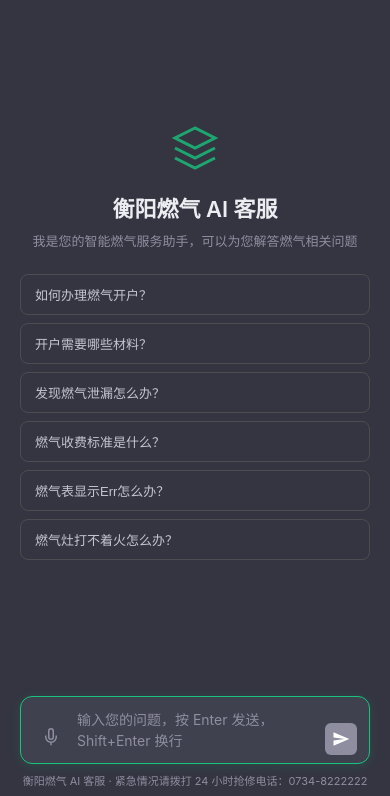
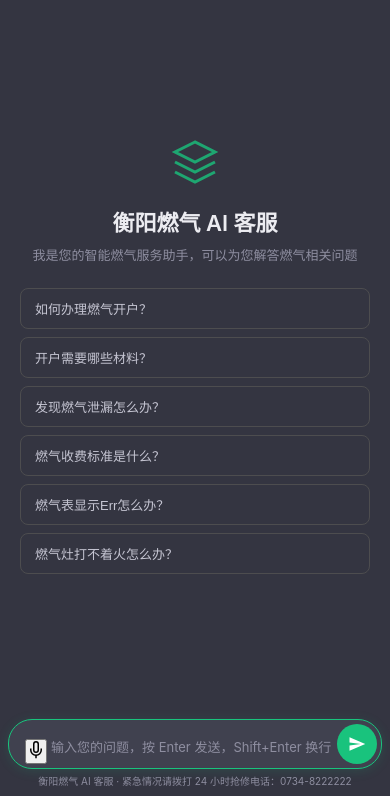
Before and after one commit to 1wen-code/hengyang-gas-ai-cs, a Flask app: page / in a window 390 px wide. Shown: the part 48-844 px from the top of the page. Run offline with Flask 3, Linux system fonts and the light colour scheme.

Commit message:
修复移动端发送按钮点击问题：增大按钮尺寸(44px)、安全区域适配、z-index修复、iOS兼容

```diff
--- a/static/css/style.css
+++ b/static/css/style.css
@@ -416,9 +416,12 @@ body {
 
 /* --- 输入区域 --- */
 .chat-input-area {
-    padding: 16px 40px 12px;
+    padding: 12px 16px;
+    padding-bottom: max(12px, env(safe-area-inset-bottom, 12px));
     background: var(--bg-primary);
     flex-shrink: 0;
+    position: relative;
+    z-index: 10;
 }
 
 .input-wrapper {
@@ -428,9 +431,11 @@ body {
     background: var(--bg-input);
     border: 1px solid var(--border-color);
     border-radius: 12px;
-    padding: 8px 12px;
+    padding: 6px 8px 6px 14px;
     max-width: 800px;
     margin: 0 auto;
+    position: relative;
+    z-index: 10;
     box-shadow: 0 2px 8px rgba(0, 0, 0, 0.15);
     transition: border-color 0.15s;
 }
@@ -442,28 +447,32 @@ body {
 
 .message-input {
     flex: 1;
+    min-width: 0;
     background: transparent;
     border: none;
     outline: none;
     color: var(--text-primary);
-    font-size: 14px;
+    font-size: 16px;
     font-family: var(--font-sans);
     resize: none;
-    max-height: 200px;
-    line-height: 1.5;
+    max-height: 150px;
+    line-height: 1.4;
     padding: 4px 0;
+    -webkit-appearance: none;
 }
 
 .message-input::placeholder {
     color: var(--text-muted);
+    font-size: 14px;
 }
 
 .send-btn {
-    width: 32px;
-    height: 32px;
+    width: 44px;
+    min-width: 44px;
+    height: 44px;
     border: none;
-    border-radius: 6px;
-    background: var(--text-muted);
+    border-radius: 8px;
+    background: var(--accent);
     color: #fff;
     cursor: pointer;
     flex-shrink: 0;
@@ -471,22 +480,33 @@ body {
     align-items: center;
     justify-content: center;
     transition: background 0.15s;
+    z-index: 11;
+    position: relative;
+    pointer-events: auto;
+    -webkit-appearance: none;
+    -webkit-tap-highlight-color: transparent;
+    touch-action: manipulation;
 }
 
 .send-btn:hover {
-    background: var(--accent);
+    background: var(--accent-hover);
+}
+
+.send-btn:active {
+    transform: scale(0.95);
 }
 
 .send-btn:disabled {
-    opacity: 0.4;
+    opacity: 0.3;
     cursor: not-allowed;
+    pointer-events: none;
 }
 
 .input-hint {
     text-align: center;
     font-size: 11px;
     color: var(--text-muted);
-    margin-top: 8px;
+    margin-top: 6px;
 }
 
 /* --- 错误消息 --- */
@@ -512,18 +532,46 @@ body {
     background: transparent;
 }
 
-/* --- 响应式 --- */
+/* --- 响应式（手机端） --- */
 @media (max-width: 768px) {
     .sidebar {
         display: none;
     }
 
     .chat-messages .message {
-        padding: 16px 20px;
+        padding: 14px 14px;
     }
 
     .chat-input-area {
-        padding: 12px 20px 8px;
+        padding: 8px 8px;
+        padding-bottom: max(8px, env(safe-area-inset-bottom, 8px));
+    }
+
+    .input-wrapper {
+        border-radius: 24px;
+        padding: 4px 4px 4px 16px;
+        gap: 4px;
+    }
+
+    .message-input {
+        font-size: 16px;
+        max-height: 120px;
+    }
+
+    .message-input::placeholder {
+        font-size: 13px;
+    }
+
+    .send-btn {
+        width: 40px;
+        min-width: 40px;
+        height: 40px;
+        border-radius: 50%;
+    }
+
+    .input-hint {
+        font-size: 10px;
+        margin-top: 4px;
     }
 
     .suggestion-list {
@@ -532,6 +580,12 @@ body {
 
     .message-content {
         max-width: 100%;
+    }
+
+    .quick-replies {
+        padding: 6px 8px 6px 14px !important;
+    }
+}
     }
 }
 
```
